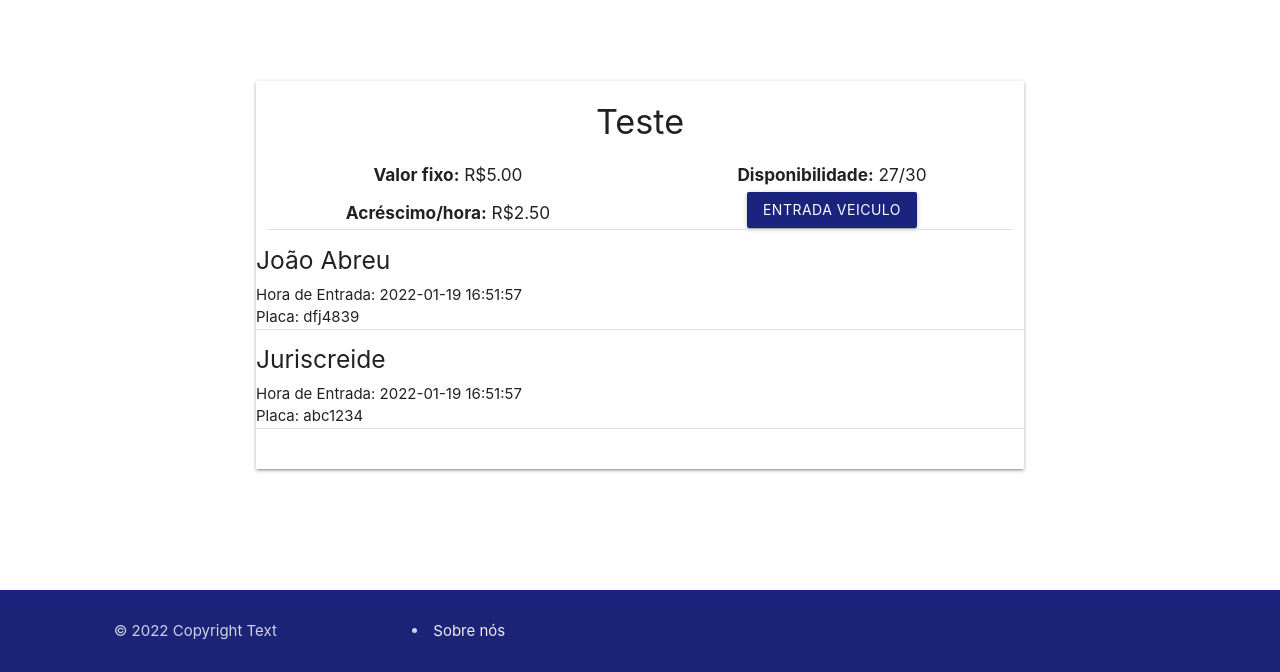
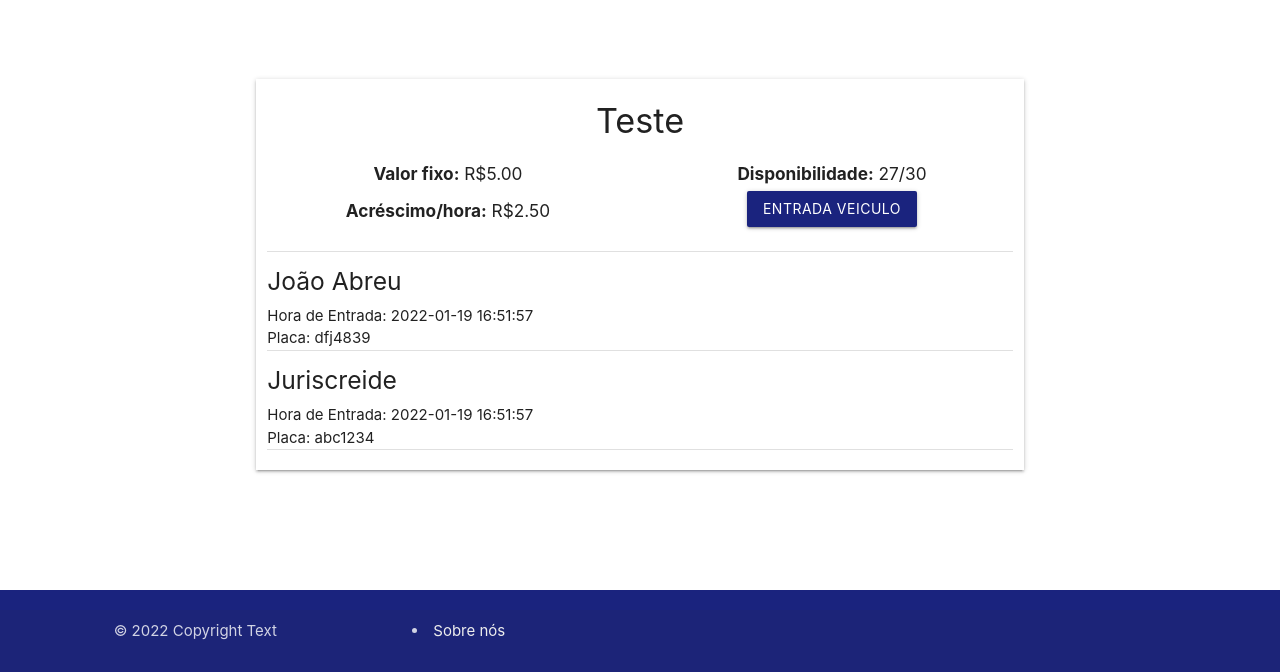
Before and after one commit to laraguilar/estacioney-web, a PHP site: page /code/home.php in a window 1280 px wide. Shown: the part 128-800 px from the top of the page. Run offline with PHP 8.4, Linux system fonts and the light colour scheme; the visitor is signed in with stand-in values (Sample User, id 1); data comes from the database, SQL or seed files in the repository; data that the repository does not hold is empty; some libraries are stand-ins or nearby versions.

Commit message:
Update home.php

```diff
--- a/code/home.php
+++ b/code/home.php
@@ -66,8 +66,8 @@ include_once 'includes/headerLog.php';
                             <a href="entrada.php" class="btn indigo darken-4">entrada veiculo</a>
                         </div>
                         <div class="col s12 left-align">
+                            <br>
                             <div class="divider"></div>
-                            <div class="row">
                             <?php
                                 // pega dados da vaga
                                 $sql = "SELECT * FROM vaga WHERE idEstac = '$idEstac';";
@@ -77,13 +77,8 @@ include_once 'includes/headerLog.php';
                                 while($vaga = mysqli_fetch_array($query)):
                                     // verifica se a vaga está ocupada
 
+
                                     $idVaga = $vaga['idVaga'];
-
-                                    // pega os dados da vaga
-                                    //$sql = "SELECT * FROM vaga WHERE idVaga = '$idVaga';";
-                                    //$vagaQuery = mysqli_query($conn, $sql);
-                                    //$result = mysqli_fetch_array($vagaQuery);
-
                                     $condVaga = $vaga['condVaga'];
 
                                     // pega os dados da vaga alocada
@@ -92,6 +87,8 @@ include_once 'includes/headerLog.php';
 
                                     while($aloca = mysqli_fetch_array($query2)):
                                         $idPessoa = $aloca['idPessoa'];
+
+                                        // dados do cliente que alocou a vaga
                                         $query3 = mysqli_query($conn, "SELECT * FROM pessoa WHERE idPessoa = '$idPessoa'");
                                         $pessoa = mysqli_fetch_array($query3);
 
@@ -100,8 +97,6 @@ include_once 'includes/headerLog.php';
                                     endwhile;
                                 endwhile;
                             ?>
-
-                            </div>
                         </div>
                     </div>
                 </div>
```
